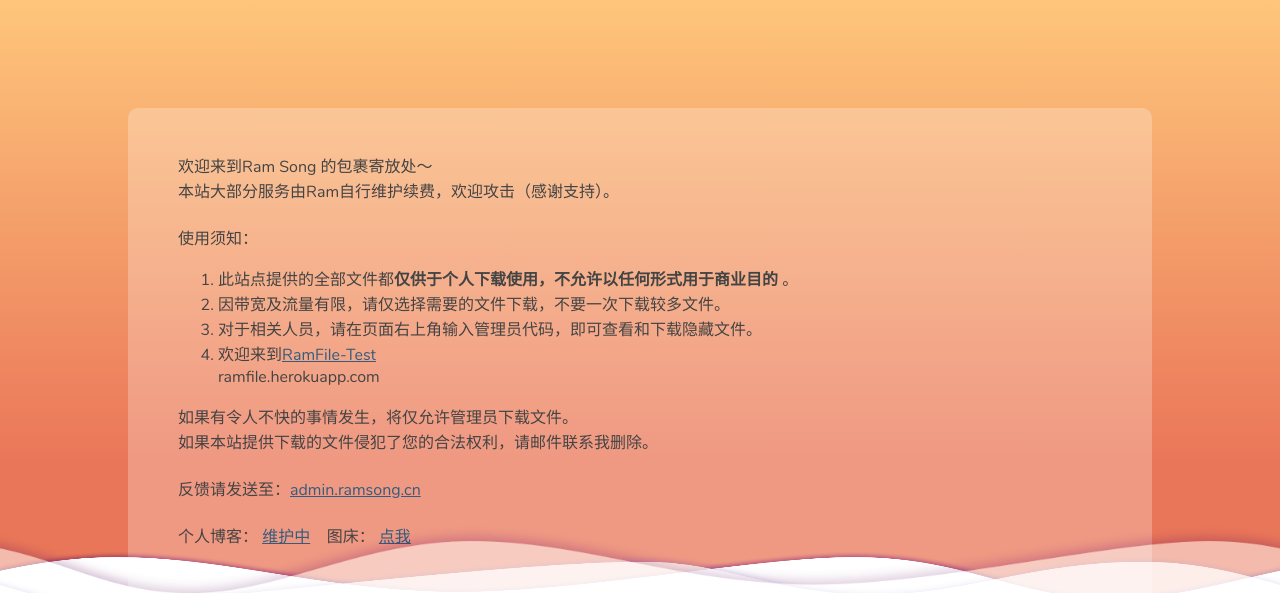
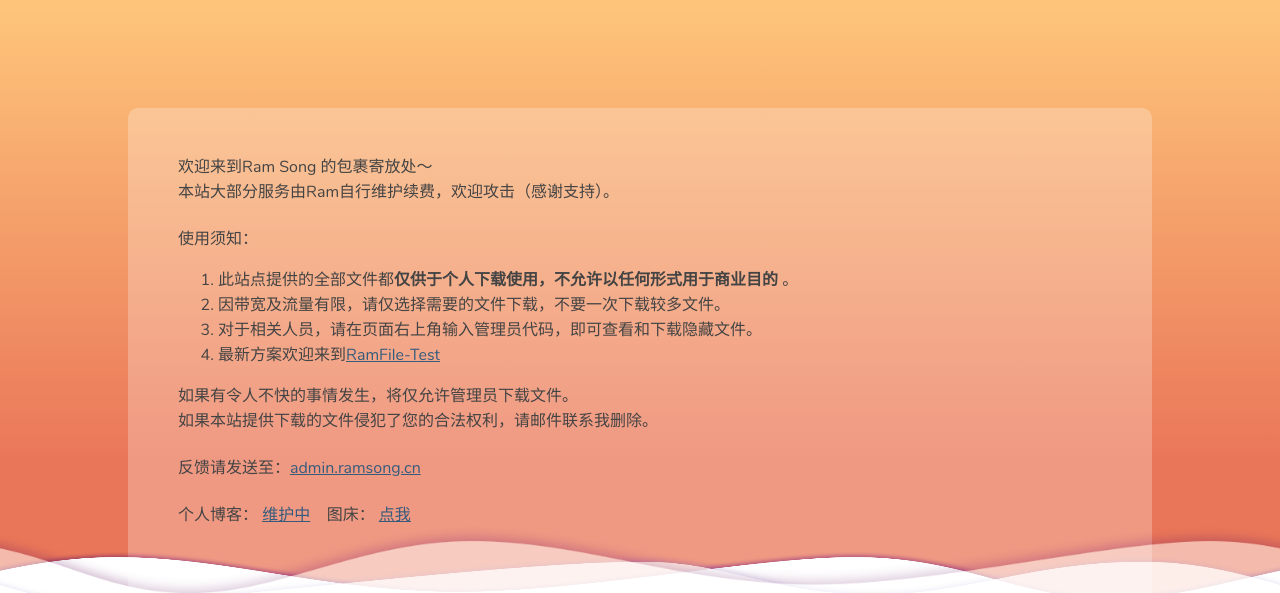
Before and after one commit to RamSong/DownloadCenter, a plain HTML site: page index.html in a window 1280 px wide. Shown: the part 179-772 px from the top of the page. Drawn offline with Linux system fonts and the light colour scheme.

Commit message:
Update index.html

```diff
--- a/index.html
+++ b/index.html
@@ -74,8 +74,7 @@
                             </li>
                             <li>因带宽及流量有限，请仅选择需要的文件下载，不要一次下载较多文件。</li>
                             <li>对于相关人员，请在页面右上角输入管理员代码，即可查看和下载隐藏文件。</li>
-                            <li>欢迎来到<a href="https://ramfile.herokuapp.com/">RamFile-Test</a></li>
-                            ramfile.herokuapp.com
+                            <li>最新方案欢迎来到<a href="https://ramfile.herokuapp.com/">RamFile-Test</a></li>
                         </ol>
                         <div>如果有令人不快的事情发生，将仅允许管理员下载文件。</div>
                         <div>如果本站提供下载的文件侵犯了您的合法权利，请邮件联系我删除。</div>
```
